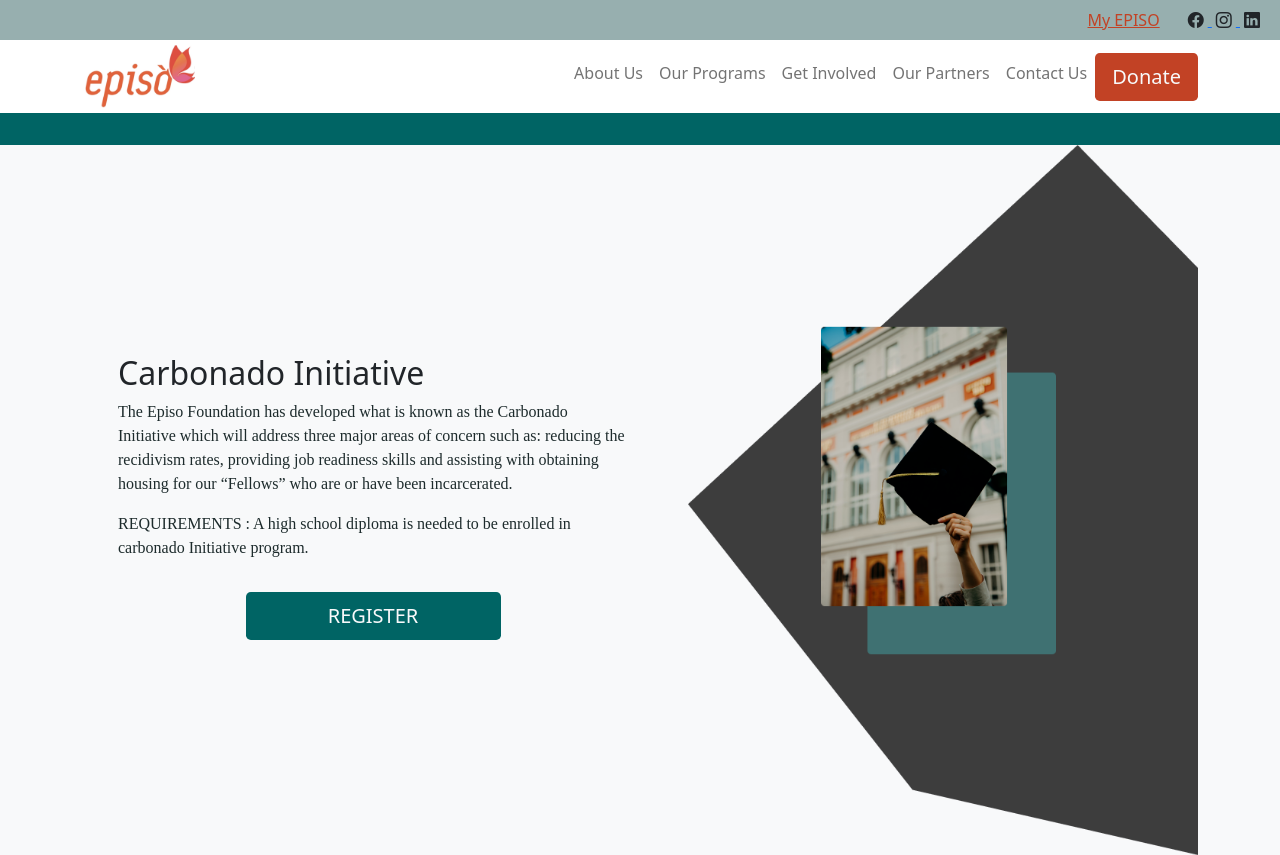
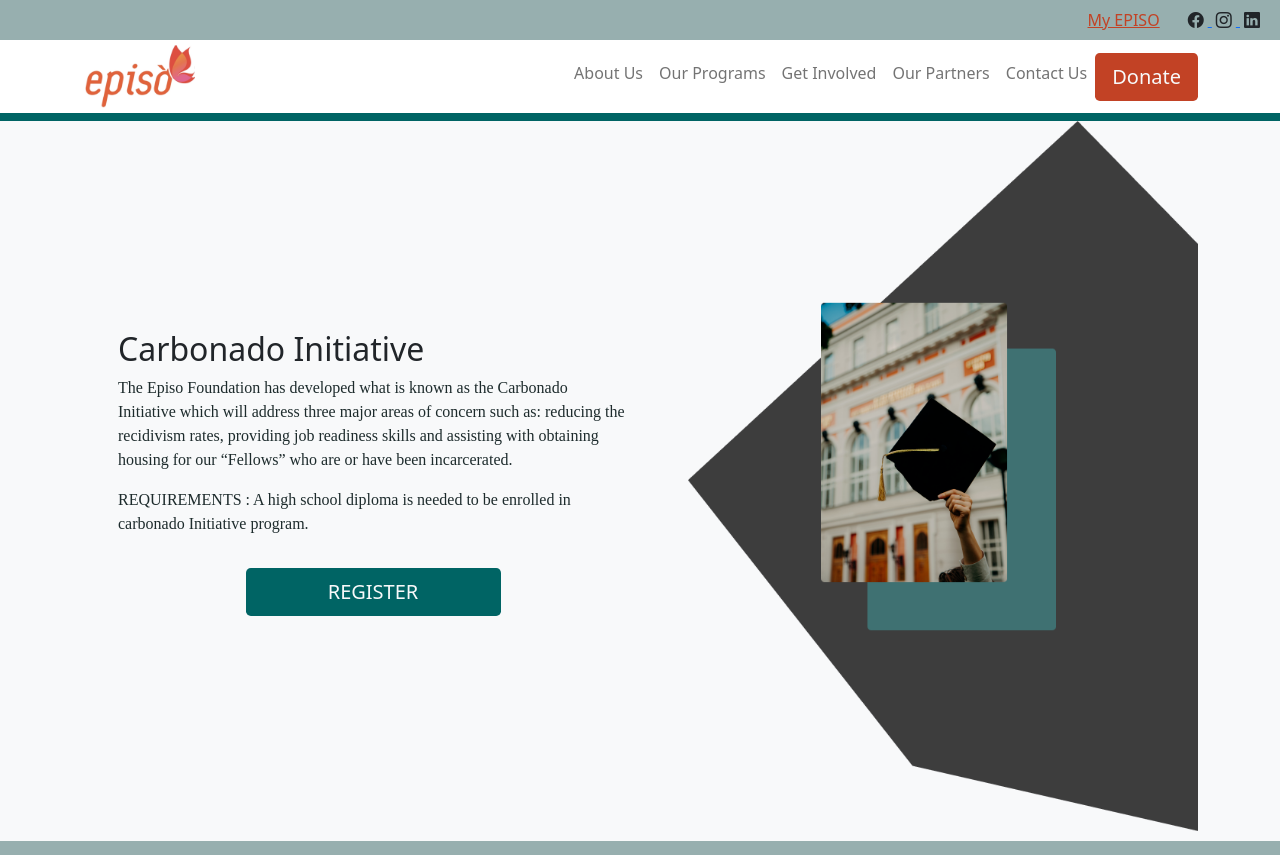
Before and after one commit to Maheen85/EPISO_Foundation_Website, a plain HTML site: page html/ourPrograms.html in a window 1280 px wide. Shown: the top 855 px of the page. Drawn offline with nearby package versions, Linux system fonts and the light colour scheme; files that its build step writes are made by us from their sources.

Commit message:
ourPrograms.html editing section after nav bar to p-1 previously p-3

```diff
--- a/html/ourPrograms.html
+++ b/html/ourPrograms.html
@@ -71,7 +71,7 @@
 
     <!-- section 1- banner 2-->
 
-    <section class="border-fluid text-light p-3" style="background-color: #006464;">
+    <section class="border-fluid text-light p-1" style="background-color: #006464;">
 
     </section>
 
```
